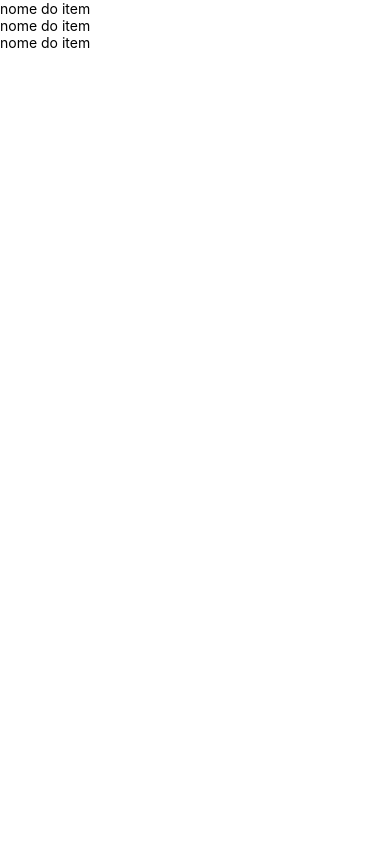
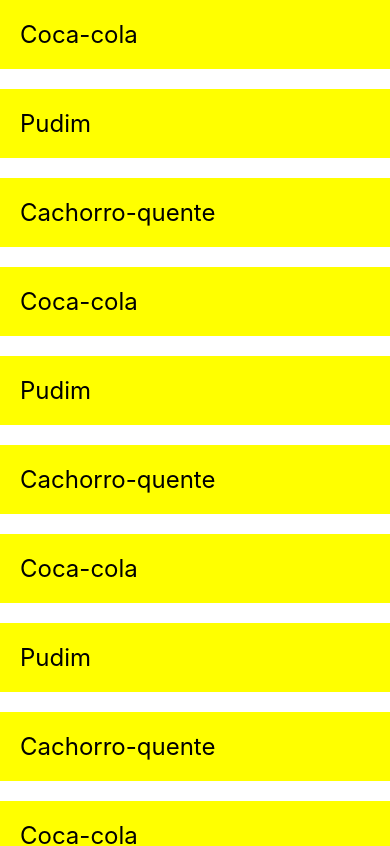
Before and after one commit to jonnathan098/app, a React Native app: screen / in a window 390 px wide. Shown: the top 846 px of the page. Built offline with nearby package versions, Linux system fonts and the light colour scheme.

Commit message:
finalizando a pagina inicial

```diff
--- a/App.tsx
+++ b/App.tsx
@@ -5,7 +5,8 @@ import TelaPricipal from './src/screens/TelaPricipal';
 
 const app: React.FC = () => {
   return(
-
+   // <PerfilScreen/>
+   // <LoginScreen/>
     <TelaPricipal/>
     );
   };
--- a/src/screens/TelaPricipal.tsx
+++ b/src/screens/TelaPricipal.tsx
@@ -1,40 +1,175 @@
-import { View,Text, FlatList, ListRenderItem } from "react-native"
-import React from "react"
-import Item from "./models/item"
+import React from 'react';
+import { FlatList, ListRenderItem, StyleSheet, Text, View } from 'react-native';
+import Item from './models/Item';
+
 const itens: Item[] = [
 	{
-        id:1,
-        nome:'cachorro-quente',
-        descriçao:'lanche grande',
+		id: 2,
+		nome: 'Coca-cola',
+		descriçao: 'Refrigerante em lata.',
 	},
 	{
-        id:2,
-        nome:'coca-cola',
-        descriçao:'refrigerante em lata',
+		id: 3,
+		nome: 'Pudim',
+		descriçao: 'Pudim de leite condensado.',
 	},
 	{
-        id:3,
-        nome:'pudim',
-        descriçao:'pudim de leite condesado',
+		id: 1,
+		nome: 'Cachorro-quente',
+		descriçao: 'Lanche grande.',
+	},
+	{
+		id: 2,
+		nome: 'Coca-cola',
+		descriçao: 'Refrigerante em lata.',
+	},
+	{
+		id: 3,
+		nome: 'Pudim',
+		descriçao: 'Pudim de leite condensado.',
+	},
+	{
+		id: 1,
+		nome: 'Cachorro-quente',
+		descriçao: 'Lanche grande.',
+	},
+	{
+		id: 2,
+		nome: 'Coca-cola',
+		descriçao: 'Refrigerante em lata.',
+	},
+	{
+		id: 3,
+		nome: 'Pudim',
+		descriçao: 'Pudim de leite condensado.',
+	},
+	{
+		id: 1,
+		nome: 'Cachorro-quente',
+		descriçao: 'Lanche grande.',
+	},
+	{
+		id: 2,
+		nome: 'Coca-cola',
+		descriçao: 'Refrigerante em lata.',
+	},
+	{
+		id: 3,
+		nome: 'Pudim',
+		descriçao: 'Pudim de leite condensado.',
+	},
+	{
+		id: 1,
+		nome: 'Cachorro-quente',
+		descriçao: 'Lanche grande.',
+	},
+	{
+		id: 2,
+		nome: 'Coca-cola',
+		descriçao: 'Refrigerante em lata.',
+	},
+	{
+		id: 3,
+		nome: 'Pudim',
+		descriçao: 'Pudim de leite condensado.',
+	},
+	{
+		id: 1,
+		nome: 'Cachorro-quente',
+		descriçao: 'Lanche grande.',
+	},
+	{
+		id: 2,
+		nome: 'Coca-cola',
+		descriçao: 'Refrigerante em lata.',
+	},
+	{
+		id: 3,
+		nome: 'Pudim',
+		descriçao: 'Pudim de leite condensado.',
+	},
+	{
+		id: 1,
+		nome: 'Cachorro-quente',
+		descriçao: 'Lanche grande.',
+	},
+	{
+		id: 2,
+		nome: 'Coca-cola',
+		descriçao: 'Refrigerante em lata.',
+	},
+	{
+		id: 3,
+		nome: 'Pudim',
+		descriçao: 'Pudim de leite condensado.',
+	},
+	{
+		id: 1,
+		nome: 'Cachorro-quente',
+		descriçao: 'Lanche grande.',
+	},
+	{
+		id: 2,
+		nome: 'Coca-cola',
+		descriçao: 'Refrigerante em lata.',
+	},
+	{
+		id: 3,
+		nome: 'Pudim',
+		descriçao: 'Pudim de leite condensado.',
+	},
+	{
+		id: 1,
+		nome: 'Cachorro-quente',
+		descriçao: 'Lanche grande.',
+	},
+	{
+		id: 2,
+		nome: 'Coca-cola',
+		descriçao: 'Refrigerante em lata.',
+	},
+	{
+		id: 3,
+		nome: 'Pudim',
+		descriçao: 'Pudim de leite condensado.',
+	},
+	{
+		id: 1,
+		nome: 'Cachorro-quente',
+		descriçao: 'Lanche grande.',
 	},
 ]
 
+const styles = StyleSheet.create({
+	listItem: {
+		backgroundColor: '#ff0',
+		padding: 20,
+		marginBottom: 20,
+	},
 
-
+	listItemText: {
+		fontSize: 24,
+	},
+})
 
 const TelaPricipal: React.FC = () => {
 
-    const renderFlatListItem: ListRenderItem<Item>= () => {
-        return(
-            <Text>nome do item</Text>
+	const renderFlatListItem: ListRenderItem<Item> = ({item}) => {
+		return (
+			<View style={styles.listItem}>
+				<Text style={styles.listItemText}>{item.nome}</Text>
+			</View>
 		)
 	}
 
-    return(
+	return (
 		<View>
-            <FlatList renderItem={renderFlatListItem}
-            data={itens} />
+			<FlatList
+				renderItem={renderFlatListItem}
+				data={itens}
+			/>
 		</View>
 	)
 }
+
 export default TelaPricipal
--- a/src/screens/models/Item.ts
+++ b/src/screens/models/Item.ts
@@ -1,7 +1,7 @@
 type Item ={
     id: number
     nome: string
-    descriçao:string
+    descriçao: string
 }
 
 export default Item
```
Lines whose indentation alone changed are shown as unchanged.
